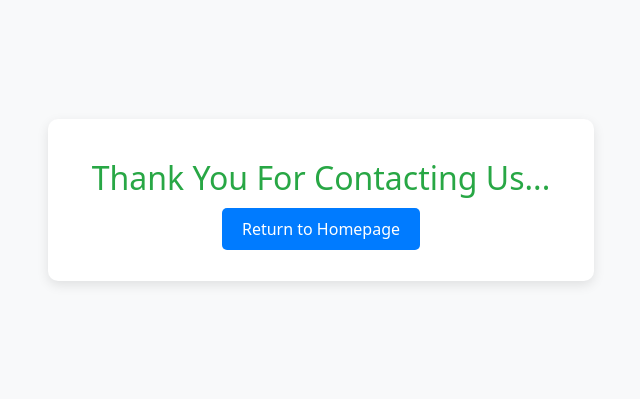
After one commit to Prabhab-Khanal/Euro-Travels, a Django app: page /success/ in a window 1280 px wide. The commit adds this page. Shown: the top 399 px of the page, without its empty margins (319-959 px from the left). Run offline with Django 5.2, Linux system fonts and the light colour scheme.

Commit message:
Added Contact Us Feature
Message is being sent to the mail which is in .env file

```diff
--- a/core/views.py
+++ b/core/views.py
@@ -446,6 +446,8 @@ def delete_user(request, user_id):
 
 
 
+
+
 @login_required
 @user_passes_test(user_has_hotel_management_role)
 def addhotel(request):
--- a/homepage/templates/main.html
+++ b/homepage/templates/main.html
@@ -171,7 +171,7 @@
 
     <section class="section__container card__container" id="contact">
       <div class="card_content">
-      <form method="post">
+      <form method="POST" action="{% url 'contact-me' %}">
         {%csrf_token%}
         <h2 class="section__header">Contact Us</h2>
 
--- /dev/null
+++ b/homepage/templates/success.html
@@ -0,0 +1,58 @@
+<!DOCTYPE html>
+<html lang="en">
+<head>
+    <meta charset="UTF-8">
+    <meta name="viewport" content="width=device-width, initial-scale=1.0">
+    <title>Success Page</title>
+    <!-- Bootstrap CSS CDN -->
+    <link href="https://cdn.jsdelivr.net/npm/bootstrap@5.3.0-alpha3/dist/css/bootstrap.min.css" rel="stylesheet">
+    <style>
+        body {
+            background-color: #f8f9fa;
+            display: flex;
+            justify-content: center;
+            align-items: center;
+            height: 50vh;
+            margin: 0;
+        }
+        .success-message {
+            background-color: white;
+            padding: 40px;
+            border-radius: 10px;
+            box-shadow: 0px 4px 12px rgba(0, 0, 0, 0.1);
+            text-align: center;
+        }
+        .success-message h2 {
+            font-size: 2rem;
+            margin-bottom: 20px;
+            color: #28a745;
+        }
+        .success-message a {
+            text-decoration: none;
+            color: white;
+            background-color: #007bff;
+            padding: 10px 20px;
+            border-radius: 5px;
+        }
+        .success-message a:hover {
+            background-color: #0056b3;
+        }
+    </style>
+</head>
+<body>
+
+    <div class="container">
+        <div class="row justify-content-center">
+            <div class="col-md-8 col-lg-6">
+                <div class="success-message">
+                    <h2>Thank You For Contacting Us...</h2>
+                    <a href="{% url 'index' %}">Return to Homepage</a>
+                </div>
+            </div>
+        </div>
+    </div>
+
+    <!-- Bootstrap JS and Popper.js CDN -->
+    <script src="https://cdn.jsdelivr.net/npm/bootstrap@5.3.0-alpha3/dist/js/bootstrap.bundle.min.js"></script>
+</body>
+</html>
--- a/homepage/urls.py
+++ b/homepage/urls.py
@@ -5,5 +5,9 @@ urlpatterns =[
 
     path('',views.index,name='index'),
     path('package_list/', views.package_list, name='packages'),
-    path('main/',views.main1,name="main")
+    path('main/', views.main1, name="main"),
+
+    # for contact me pages
+    path('contact/', views.contact_view, name="contact-me"),
+    path('success/', views.success, name="success-page"),
 ]
--- a/homepage/views.py
+++ b/homepage/views.py
@@ -1,10 +1,10 @@
-
-
 from datetime import datetime
 from django.http import HttpResponse
 from django.shortcuts import redirect, render
 from .models import Contact
 from core.models import Package, Hotel, AirTicket
+from django.core.mail import send_mail
+from django.conf import settings
 
 
 # Create your views here.
@@ -57,3 +57,32 @@ def package_list(request):
         'hotels': hotels,
         'airtickets': airtickets
         })
+
+'''
+    This code is used to send all the messages of the contact me to the mail used in .env
+'''
+def contact_view(request):
+    if request.method == 'POST':
+        name = request.POST.get('name')
+        email = request.POST.get('email')
+        message = request.POST.get('message')
+
+        # construction of email subject and message body
+        subject = 'Enquiry for Booking Package'
+        body = f"Name: {name}\n\nEmail: {email}\n\nMessage:\n{message}"
+
+        # Send the email to the host user
+        send_mail(
+            subject,
+            body,
+            settings.EMAIL_HOST_USER,  # Email for sending the mail to the company
+            [settings.EMAIL_HOST_USER],  # Company email address to receive mail
+            fail_silently=False,
+            )
+
+        return redirect('success-page')
+
+    return render(request, 'main.html')
+
+def success(request):
+    return render(request, 'success.html')
```
Also changed, not shown: eurotravels/settings.py (+8 -0 lines), db.sqlite3, 1 other file.
